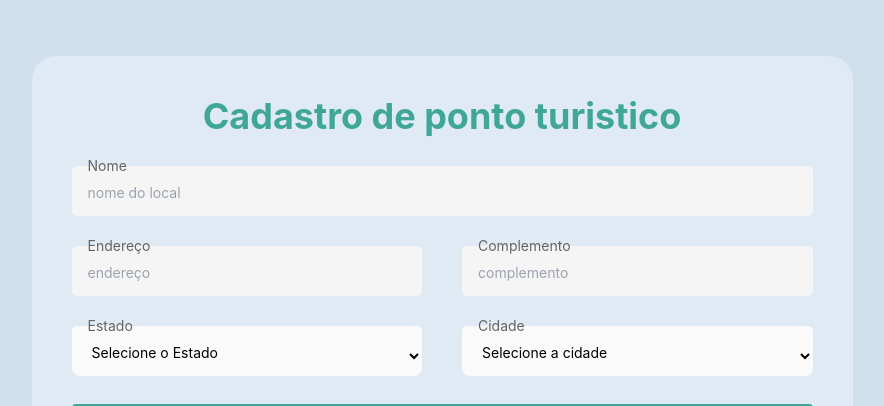
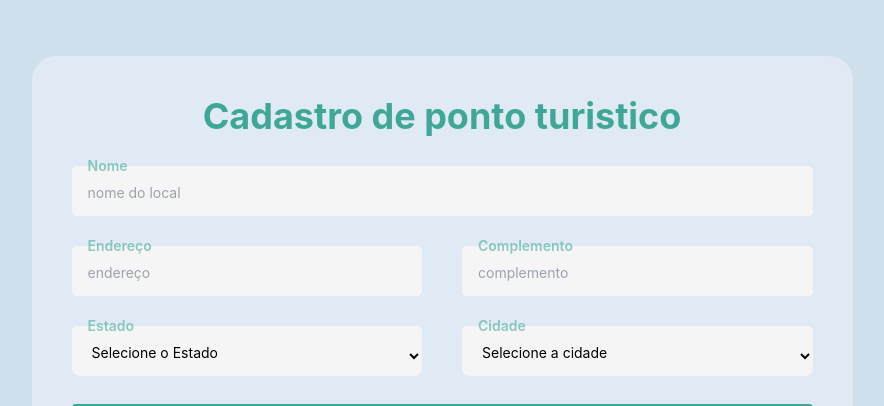
Before and after one commit to JulianoShinohara/SistemasDistribuidosFinal, a Next.js app in the folder frontend/: page /cadastroPonto in a window 1280 px wide. Shown: the top 406 px of the page, without its empty margins (198-1082 px from the left). Built offline with nearby package versions, Linux system fonts and the light colour scheme.

Commit message:
fix: text color

```diff
--- a/frontend/src/components/Input/styles.ts
+++ b/frontend/src/components/Input/styles.ts
@@ -1,4 +1,4 @@
 // Estilização do componente Div
 export const mainStyle = 'w-full text-sm rounded-[5px]';
 export const inputStyle = 'w-full h-10 text-sm px-4 pb-2 rounded-lg outline-none border-0';
-export const legendStyle = 'ml-4 text-grayText';
+export const legendStyle = 'ml-4 text-textInput font-semibold';
--- a/frontend/src/components/Select/styles.ts
+++ b/frontend/src/components/Select/styles.ts
@@ -1,5 +1,5 @@
 // Estilização do componente Div
 export const textStyle = 'italic text-sm';
-export const mainStyle = 'w-full h-10 bg-optionWhite text-sm rounded-[5px]';
-export const selectStyle = 'w-full h-10 bg-optionWhite text-sm px-4 pb-2 rounded-lg outline-none';
-export const legendStyle = 'ml-4 text-grayText';
+export const mainStyle = 'w-full h-10 bg-Input2 text-sm rounded-[5px]';
+export const selectStyle = 'w-full h-10 bg-Input2 text-sm px-4 pb-2 rounded-lg outline-none';
+export const legendStyle = 'ml-4 text-textInput font-semibold';
--- a/frontend/tailwind.config.js
+++ b/frontend/tailwind.config.js
@@ -10,6 +10,7 @@ module.exports = {
       "bgBlue": "#CFDFEC",
       "bgDivBlue": "#DFEAF4",
       "textTitle": "#40A798",
+      "textInput":  "rgba(64, 167, 152, 0.58)",
       "optionWhite": "#FAFAFA",
       "Input2": "#F5F5F5",
       "grayText": "#626562",
```
